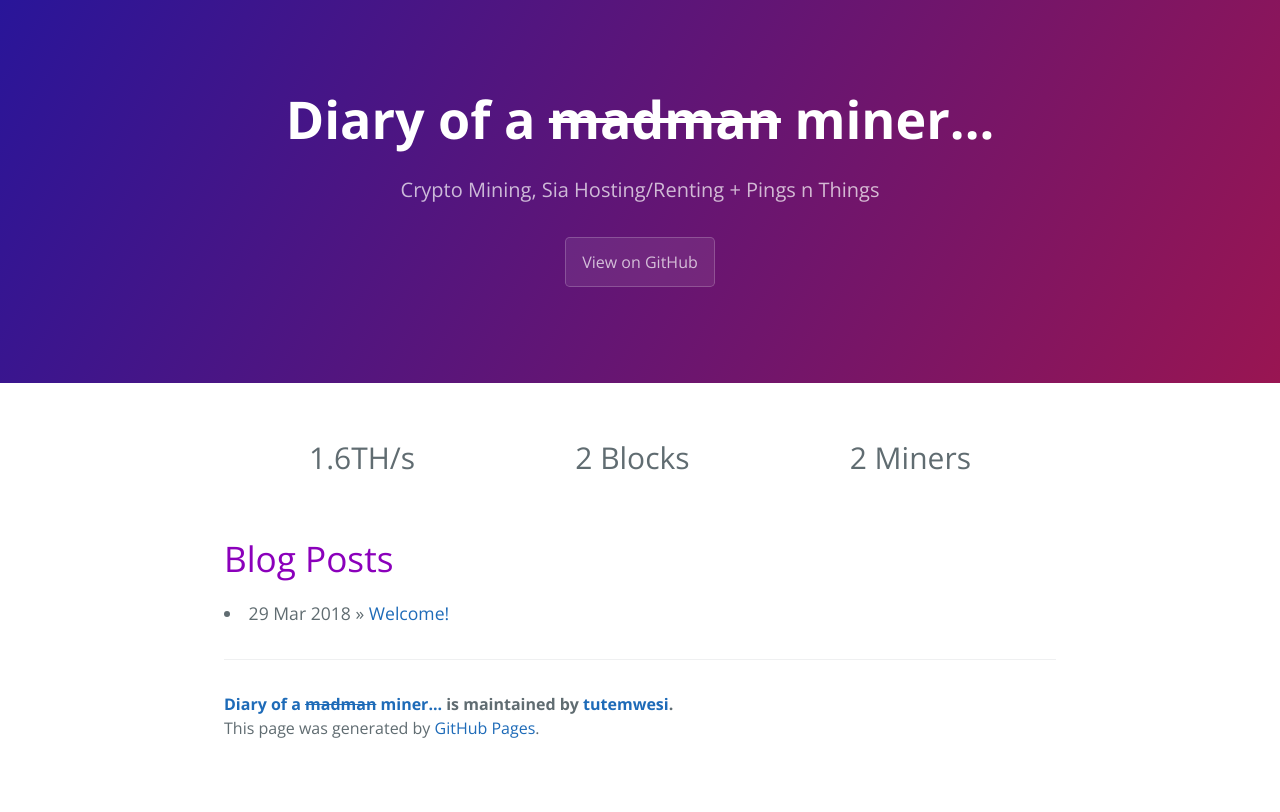
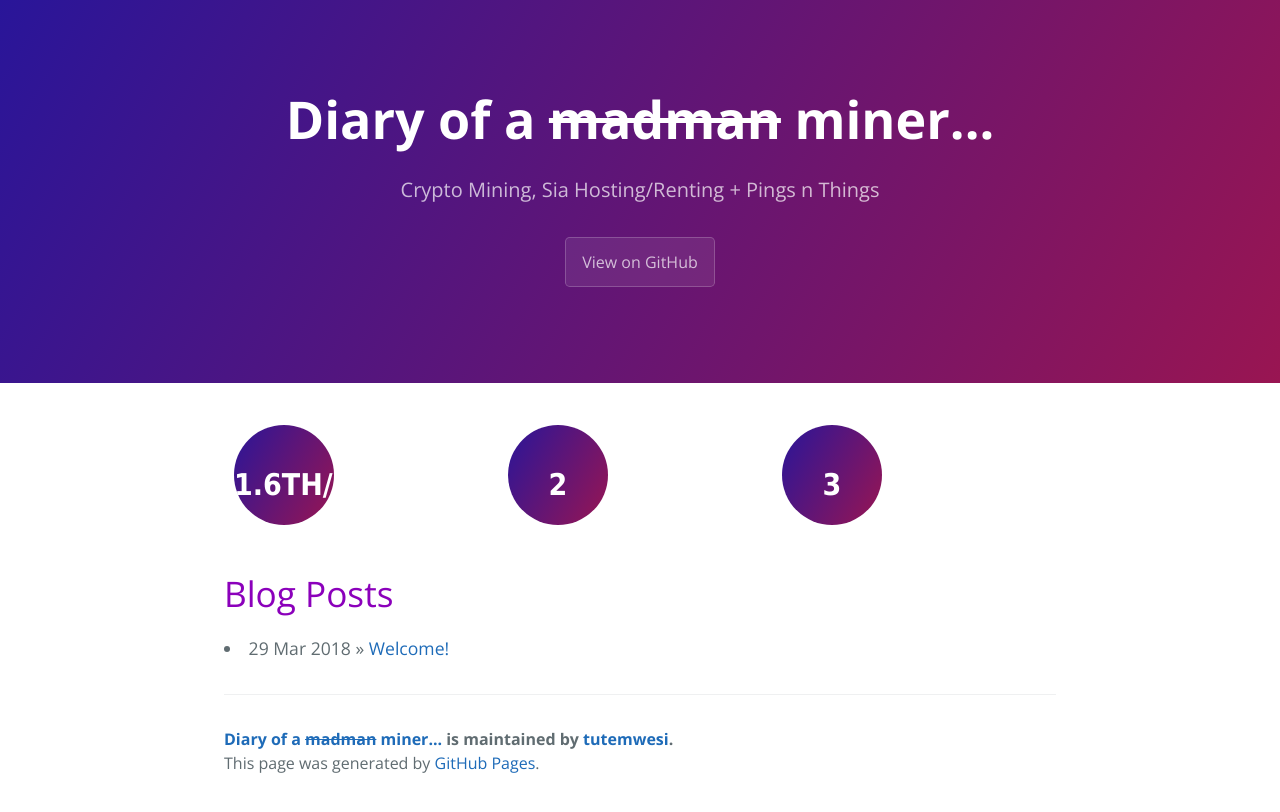
Before and after one commit to intheether/intheether.github.io, a Jekyll site: the page built from index.md, in a window 1280 px wide. Shown: the top 812 px of the page. Built offline with Jekyll 4.4.1, drawn with Linux system fonts in a browser that asks for light colours.

Commit message:
Update default.html

```diff
--- a/_layouts/default.html
+++ b/_layouts/default.html
@@ -9,9 +9,9 @@
 
     <section class="main-content">
      <div class="grid-container">
-    <div class="item1">1.6TH/s</div>
-    <div class="item2">2 Blocks</div>
-    <div class="item3">2 Miners</div>
+    <div class="hashrate">1.6TH/s</div>
+    <div class="hashrate">2</div>
+    <div class="hashrate">3</div>
     </div>
       {{ content }}
 
```
